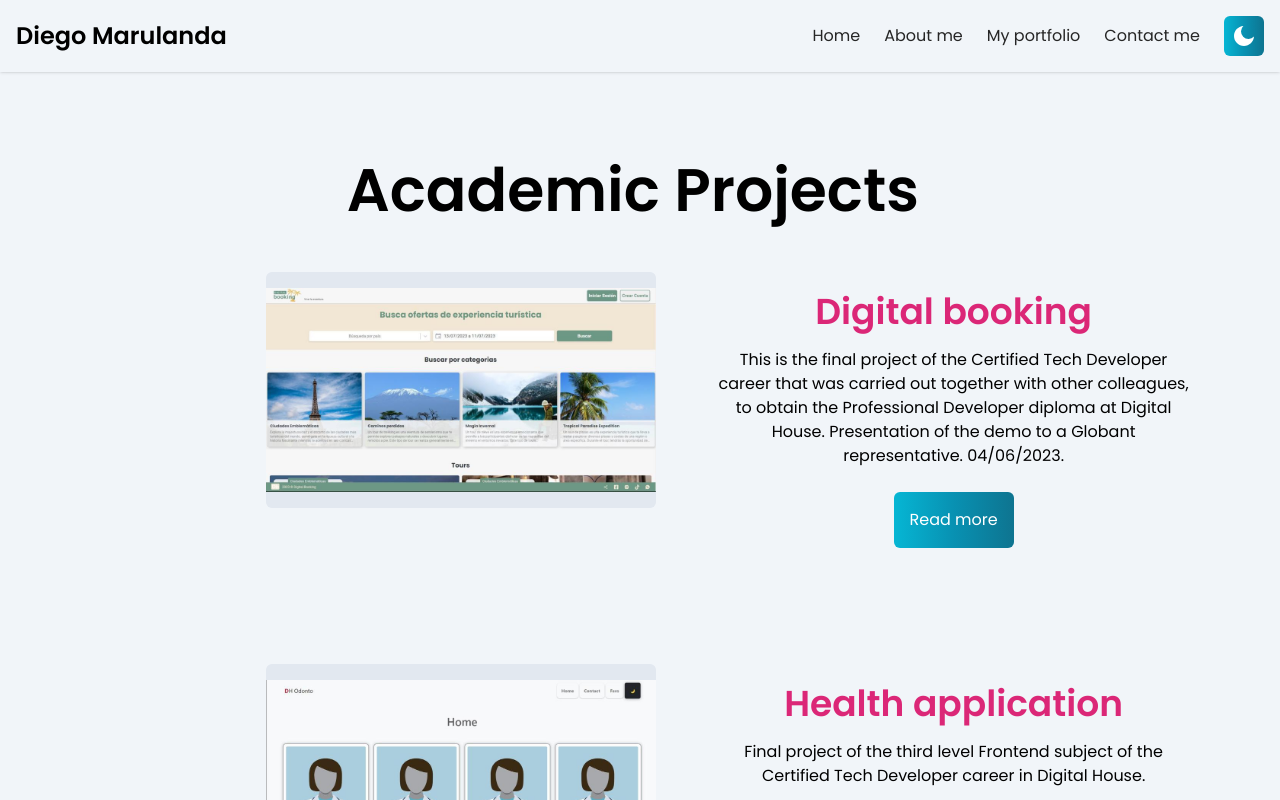
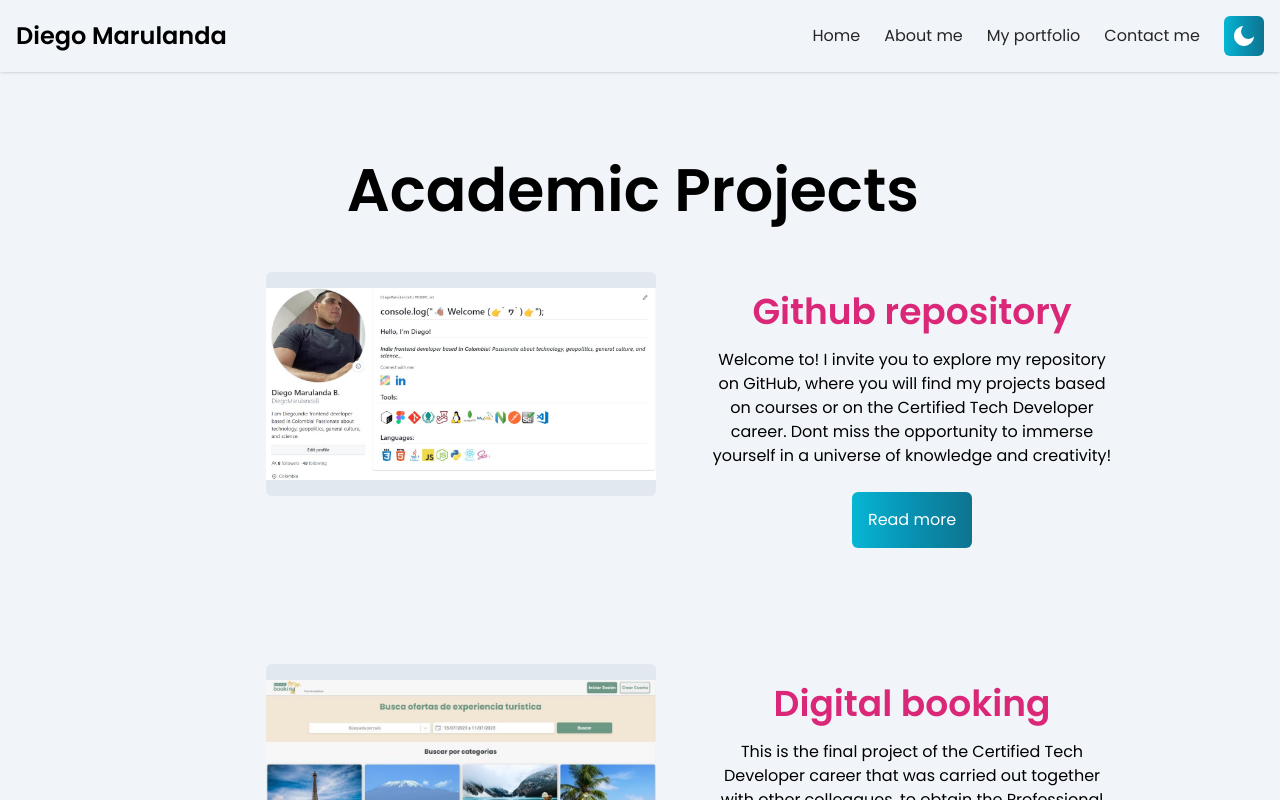
Before and after one commit to DiegoMarulandaB/Portfolio, a Next.js app: page /academicprojects in a window 1280 px wide. Shown: the top 800 px of the page. Built offline with nearby package versions, Linux system fonts and the light colour scheme.

Commit message:
add enhancements to academic_projects and personal_projects

```diff
--- a/src/app/academicprojects/page.tsx
+++ b/src/app/academicprojects/page.tsx
@@ -16,6 +16,15 @@ interface Project {
 }
 
 const projects: Project[] = [
+  {
+    name: 'Github repository',
+    description:
+      'Welcome to! I invite you to explore my repository on GitHub, where you will find my projects based on courses or on the Certified Tech Developer career. Dont miss the opportunity to immerse yourself in a universe of knowledge and creativity!',
+    image: '/ProfileGithub.jpg',
+    // alt:"final project image",
+    github: 'https://github.com/DiegoMarulandaB?tab=repositories',
+    link: 'https://github.com/DiegoMarulandaB?tab=repositories',
+  },
   {
     name: 'Digital booking',
     description:
@@ -58,7 +67,7 @@ const AcademicProjects: React.FC = () => {
                     />
                   </Link>
                 </div>
-                <div className="mt-6 md:w-2/5 mx-2 mr-2">
+                <div className="mt-6 md:w-2/6 mx-2 mr-2">
                   <h1 className="text-center  sm:text-1xl md:text-4xl lg:text-4xl xl:text-8xl font-bold mb-4  text-2xl mx-2 mr-2  text-pink-600">
                     {project.name}
                   </h1>
--- a/src/app/personalprojects/page.tsx
+++ b/src/app/personalprojects/page.tsx
@@ -17,8 +17,18 @@ interface Project {
 
 const projects: Project[] = [
   {
+    name: 'Github repository',
+    description:
+      'Welcome to! I invite you to explore my repository on GitHub, where you will find my projects based on courses or on the Certified Tech Developer career. Dont miss the opportunity to immerse yourself in a universe of knowledge and creativity!',
+    image: '/ProfileGithub.jpg',
+    // alt:"final project image",
+    github: 'https://github.com/DiegoMarulandaB?tab=repositories',
+    link: 'https://github.com/DiegoMarulandaB?tab=repositories',
+  },
+  {
     name: 'Basic Calculator',
-    description: 'Basic calculator made in vite + react based on FreeCodeCamp course on react',
+    description:
+      'Here a basic calculator built using Vite and React, inspired by FreeCodeCamp amazing course on React. This calculator combines the best of both technologies to provide an interactive and functional experience for users.',
     image: '/calculator.jpg',
     // alt:"final project image",
     github: 'https://github.com/DiegoMarulandaB/interactive-calculator-react',
@@ -26,7 +36,8 @@ const projects: Project[] = [
   },
   {
     name: 'Counter Click',
-    description: 'Click counter whith reset made in vite + react based on FreeCodeCamp course on react.',
+    description:
+      'This counter Click project is a basic code created in Vite and React, based on the FreeCodeCamp course on React.It helped me to understand the basics of React much better.',
     image: '/counterClick.jpg',
     github: 'https://github.com/DiegoMarulandaB/click-counter-freecodecamp',
     link: 'https://github.com/DiegoMarulandaB/click-counter-freecodecamp',
@@ -55,7 +66,7 @@ const PersonalProjects: React.FC = () => {
                     />
                   </Link>
                 </div>
-                <div className="mt-6 md:w-3/6 mx-2 mr-2">
+                <div className="mt-6 md:w-2/6 mx-2 mr-2">
                   <h1 className="flex flex-col text-center items-center justify-center  sm:text-1xl md:text-4xl lg:text-4xl xl:text-8xl font-bold mb-4 mx-2 mr-2 text-2xl  text-pink-600">
                     {project.name}
                   </h1>
--- a/src/app/projects/page.tsx
+++ b/src/app/projects/page.tsx
@@ -13,7 +13,6 @@ interface PortfolioCardProps {
   button: string
   buttonHref: string
 }
-
 
 const PortfolioCard: React.FC<PortfolioCardProps> = ({ showCard, category, ImageHref, title, button, buttonHref }) => {
   return (
@@ -121,14 +120,15 @@ const Projects: React.FC = () => {
           </div>
         </div>
         <div className="flex flex-wrap -mx-4">
-          <PortfolioCard
+          {/* <PortfolioCard
             ImageHref="ProfileGithub.jpg"
             category="Github repository"
             title=" "
             button="Read more"
             buttonHref="https://github.com/DiegoMarulandaB?tab=repositories"
             showCard={showCard}
-          />
+          /> */}
+
           <PortfolioCard
             ImageHref="digitalBooking.jpg"
             category="Academic projects"
```
